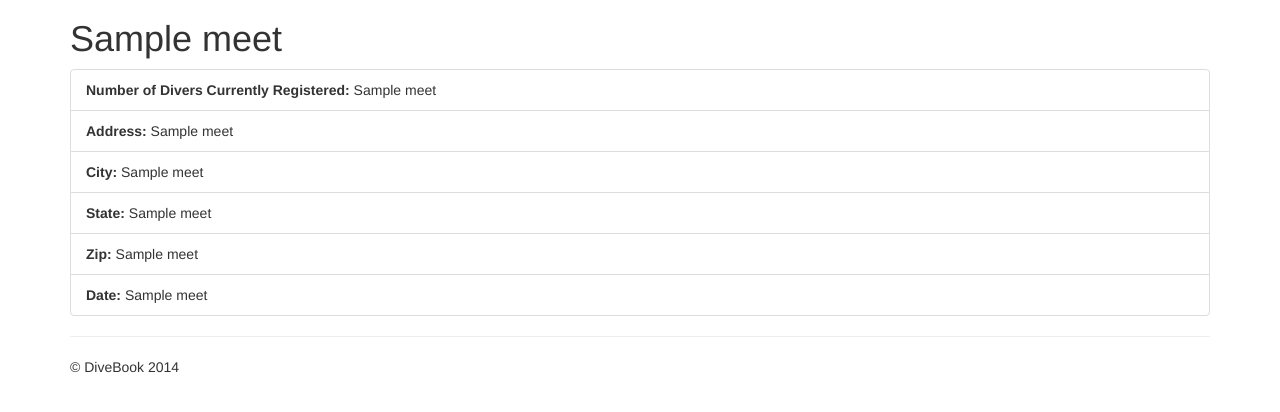
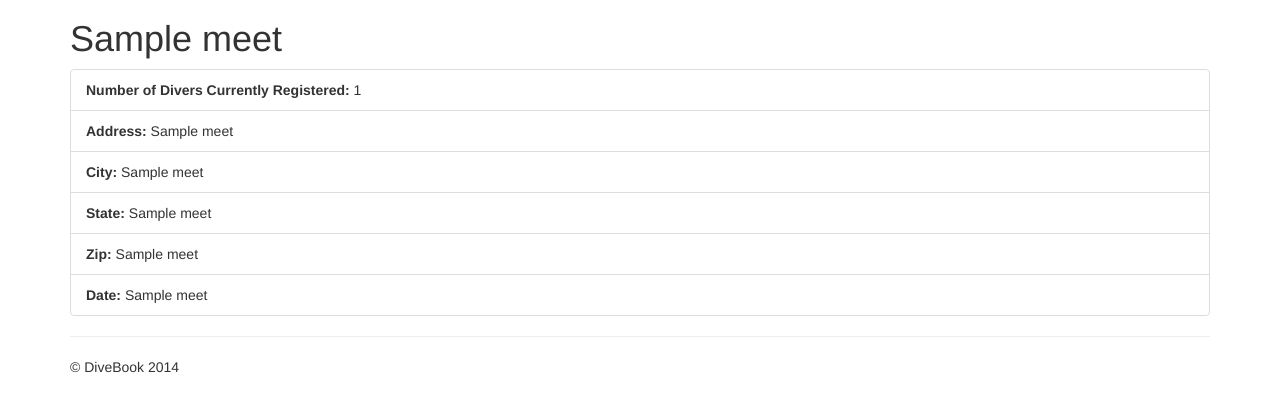
Before and after one commit to AnimositE/DatabasesProject, a Flask app: template DiveBook/templates/meet.html in a window 1280 px wide. Shown: the part 51-463 px from the top of the page. Run offline with Flask 2, Linux system fonts and the light colour scheme; the template is opened without the code that fills it: most values are stand-ins (such as "Sample title", 1, 10 or a date in 2020); some libraries are stand-ins or nearby versions.

Commit message:
Testing meet view

```diff
--- a/DiveBook/meets.py
+++ b/DiveBook/meets.py
@@ -20,4 +20,4 @@ def meet(id):
     if 'id' in session:
         divesheets = [[1,'Awesome Divesheet'],[2,'Easy Divesheet']]
         divesheets = db.getNonRegisteredDiveSheets(session['id'])
-    return render_template('meet.html',meet=meet,divesheets=divesheets)
+    return render_template('meet.html',meet=meet,count=count,divesheets=divesheets)
--- a/DiveBook/templates/meet.html
+++ b/DiveBook/templates/meet.html
@@ -81,7 +81,7 @@
     <div class="container">
       <h1>{{meet[1]}}</h1>
       <ul class="list-group">
-        <li class="list-group-item"><strong>Number of Divers Currently Registered:</strong> {{meet[6]|striptags}}</li>
+        <li class="list-group-item"><strong>Number of Divers Currently Registered:</strong> {{count|striptags}}</li>
         <li class="list-group-item"><strong>Address:</strong> {{meet[2]|striptags}}</li>
         <li class="list-group-item"><strong>City:</strong> {{meet[3]|striptags}}</li>
         <li class="list-group-item"><strong>State:</strong> {{meet[4]|striptags}}</li>
```
